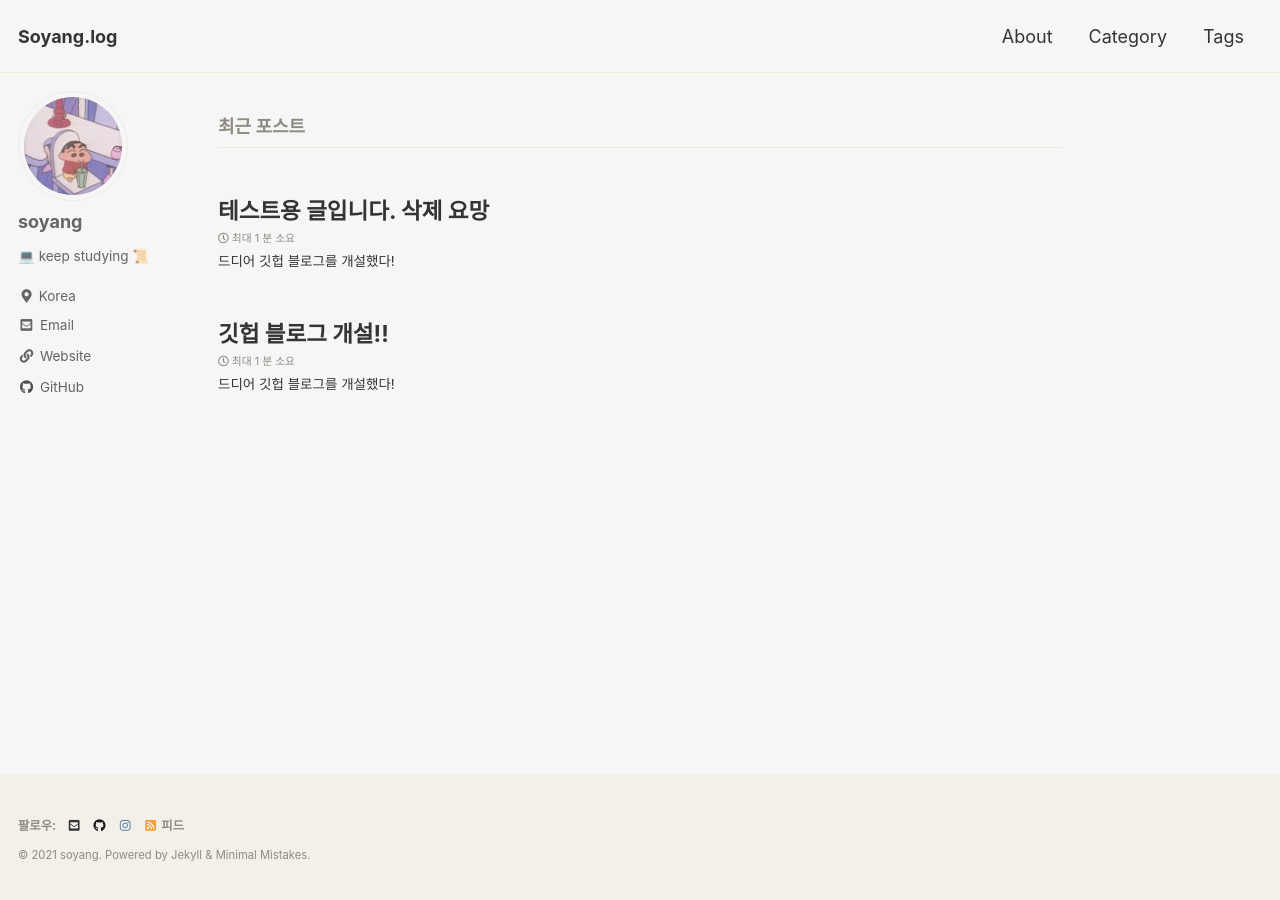
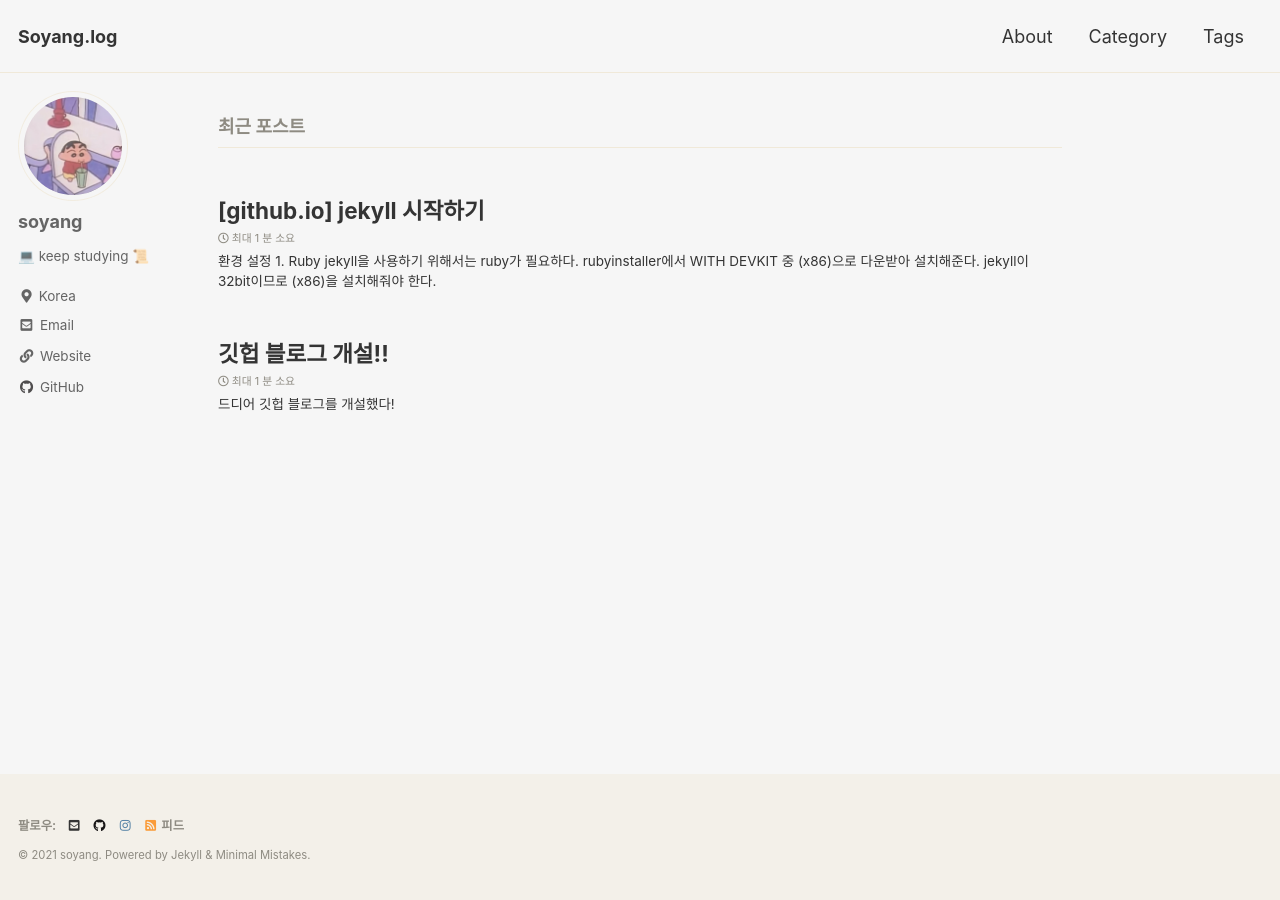
Before and after one commit to kimsoyeong/kimsoyeong-github.io, a Jekyll site: the page built from index.html, in a window 1280 px wide. Built offline with Jekyll 4.4.1, drawn with Linux system fonts in a browser that asks for light colours; cached includes are drawn as plain includes; the list of posts is cut into pages by our own code; some of the changed lines change nothing that is shown.

Commit message:
Post: make-github-io
[github.io] jekyll 시작하기

````diff
--- a/_posts/Github_Blog/2021-12-03-open-github-io.md
+++ b/_posts/Github_Blog/2021-12-03-open-github-io.md
@@ -3,7 +3,6 @@ title: "깃헙 블로그 개설!!"
 categories:
     - Github_Blog
 tags:
-    - Jekyll
     - Blog
 ---
 
--- a/_posts/Github_Blog/2021-12-03-test-post.md
+++ /dev/null
@@ -1,12 +0,0 @@
----
-title: "테스트용 글입니다. 삭제 요망"
-categories:
-    - Github_Blog
-tags:
-    - Jekyll
-    - Blog
----
-
-드디어 깃헙 블로그를 개설했다!
-
-해야지 해야지 말만 하고 시간없어서 미루다가 졸업 학기가 끝날 때쯤에서야 제대로 만들게 되었다!
--- /dev/null
+++ b/_posts/Github_Blog/2021-12-04-make-github-io.md
@@ -0,0 +1,73 @@
+---
+title: "[github.io] jekyll 시작하기"
+categories:
+    - Github_Blog
+tags:
+    - Jekyll
+    - Blog
+---
+
+## 환경 설정
+### 1. Ruby
+jekyll을 사용하기 위해서는 ruby가 필요하다.
+[rubyinstaller](https://rubyinstaller.org/downloads/)에서 WITH DEVKIT 중 (x86)으로 다운받아 설치해준다.
+> **jekyll**이 32bit이므로 **(x86)**을 설치해줘야 한다.
+
+![rubyinstaller](https://images.velog.io/images/kimsoyeong/post/5cf03a76-8907-4fff-a2da-0eae7efd0d96/image.png)
+
+나는 Ruby+Devkit 2.7.5-1 (x86) 버전으로 모든 설정 default로 설치했다.
+설치가 끝나면, ridk install 선택해제 후 완료한다.
+
+### 2. jekyll
+시작에서 Start Command Prompt with Ruby을 실행한다.
+
+![Start Command Prompt with Ruby](https://images.velog.io/images/kimsoyeong/post/6d6345c8-3300-4ac5-8a50-19596d41452f/image.png)
+
+cmd에 아래 명령어를 실행한다.
+
+```bash
+gem install jekyll
+```
+
+`ruby -v` 와 `jekyll -v`로 정상적으로 설치되었음을 확인한다.
+
+
+## minimal-mistakes 테마 적용
+- [minimal-mistakes github](https://github.com/mmistakes/minimal-mistakes)
+
+minimal-mistakes 리포지토리를 clone해준다.
+.github, test, .editorconfig, .gitattributes, .travis.yml, CHANGELOG.md, README.md, screenshot.png, screenshot-layouts.png는 필요없으므로 삭제한다.
+
+docs/_pages를 root 디렉토리로 이동시킨다. _pages 내부에서 404.md, about.md, category-archive.md, home.md, page-a.md, page-archive.html, page-b.md, tag-archive.md 만 남겨둔다. (아직까지는 이 외의 파일들의 쓸모를 찾지 못함)
+
+### 로컬 서버에서 실행
+github에 바로 push를 하게 되면 잘못된 커밋도 모두 로그가 남고 번거롭다.
+push 전에 로컬에서 정상 작동을 확인하자!
+
+ruby prompt에 다음 명령을 실행한다.
+
+```
+gem install bundler
+bundler exec jekyll serve
+```
+
+사실 나는 `jekyll serve` 이전에 아래 명령도 실행해줬다. jekyll은 여러 gem들에 의존한다. bundle install을 통해 테마에 필요한 것들을 설치해줄 수 있다.
+
+```
+bundle install
+bundle update
+```
+
+[http:/127.0.0.1:4000](http:/127.0.0.1:4000) 에서 블로그 실행을 확인할 수 있다.
+
+
+## Github.io Repo 생성
+repository name을 `github_id`.github.io로하여 repostiory를 만든다.
+
+![github.io repository](https://images.velog.io/images/kimsoyeong/post/c63295f1-fefa-436b-8556-66588099c159/image.png)
+
+minimal-mistakes 테마 적용에서 만들어둔 모든 파일을 해당 repo에 push한다.
+
+![gihub.io](https://images.velog.io/images/kimsoyeong/post/de1ecd45-e918-4d1d-a5f7-d12e47cd9c35/image.png)
+
+`github_id.github.io` 에서 블로그를 확인할 수 있다.
````
